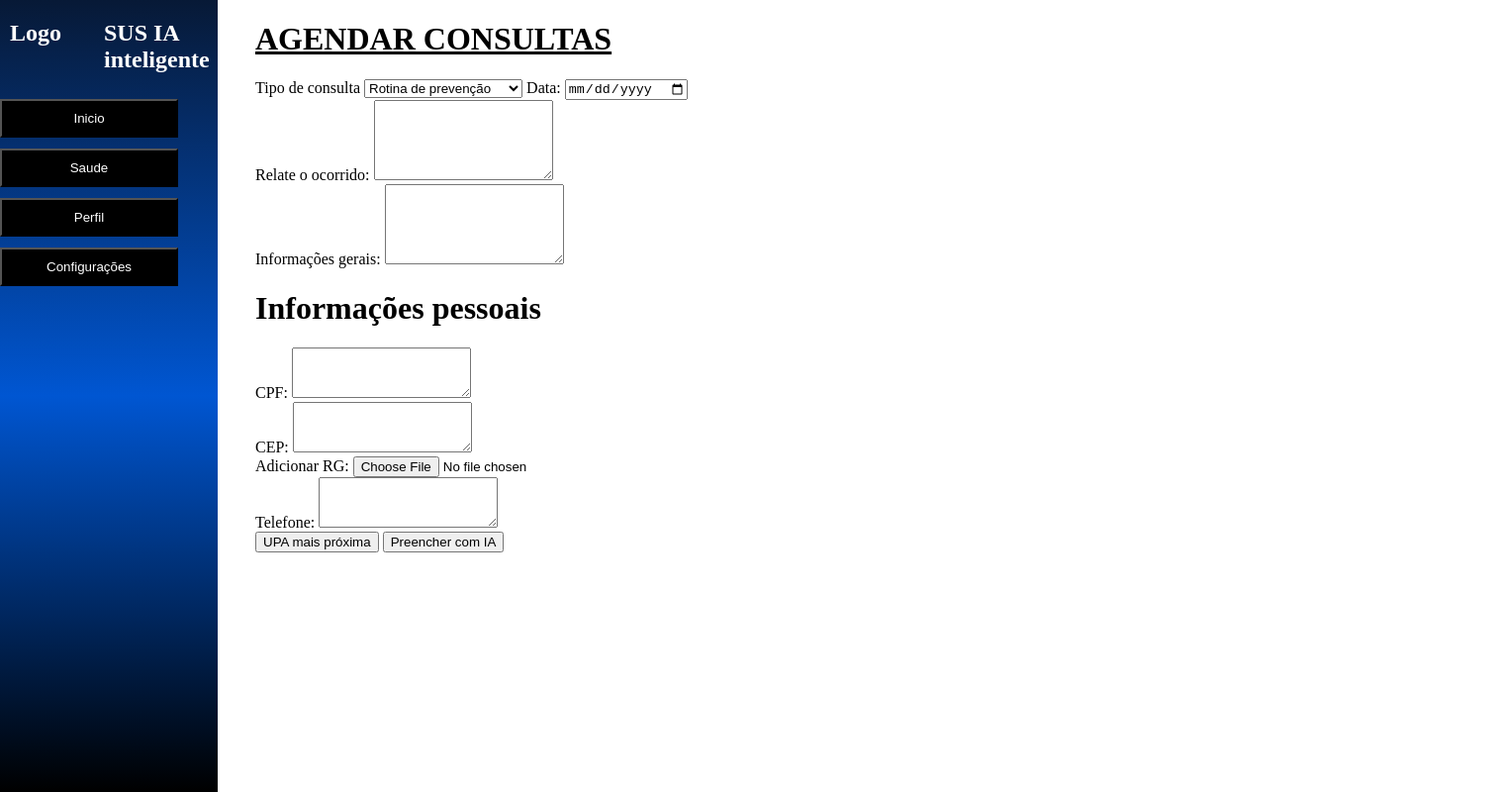
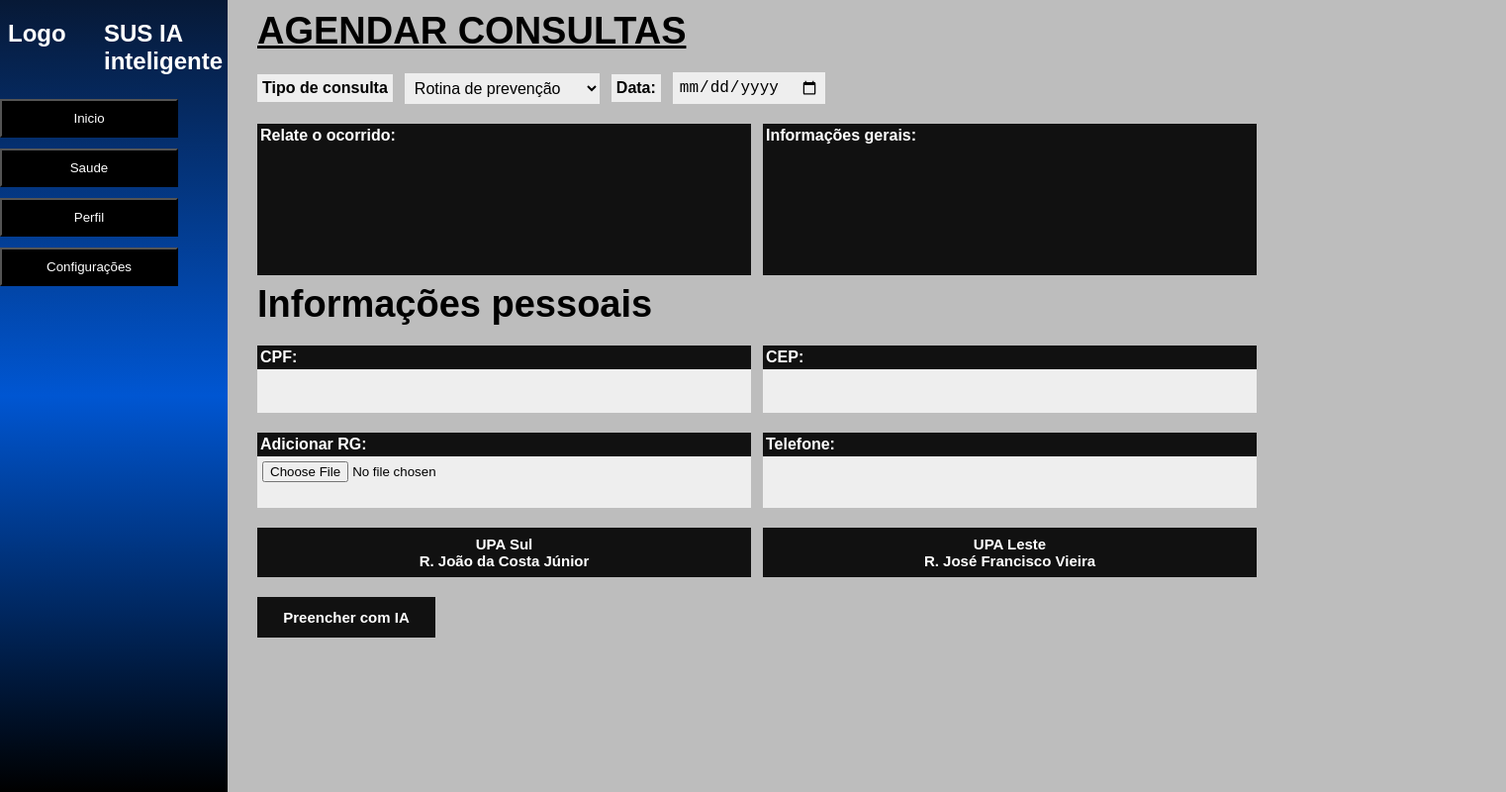
Before and after one commit to Gustavo-Gustzaki/Projetos-pessoal-JavaScript, a plain HTML site: page UPA-PC/Agendar-Consultas-2/Agendar-Consultas.html in a window 1280 px wide. Shown: the whole page at 99% size, 1522 px wide, since content can reach past the window. Drawn offline with Linux system fonts and the light colour scheme.

Commit message:
Tela de Agendar Consulta Pronta

```diff
--- a/UPA-PC/Agendar-Consultas-2/Agendar-Consultas.html
+++ b/UPA-PC/Agendar-Consultas-2/Agendar-Consultas.html
@@ -37,8 +37,6 @@
 
         </header>
 
-        <form id="form-agendamento">
-
         <section id="section-relato">
 
             <label id="label-relato" for="Relato">
@@ -48,8 +46,6 @@
             <textarea id="Relato" rows="5"></textarea>
 
         </section>
-
-        </form>
 
         <section id="section-gerais">
 
@@ -69,7 +65,7 @@
 
             <label id="label-cpf" for="CPF">CPF:</label>
 
-            <textarea id="CPF" rows="3"></textarea>
+            <input type="text" id="CPF">
 
         </section>
 
@@ -77,7 +73,7 @@
 
             <label id="label-cep" for="CEP">CEP:</label>
 
-            <textarea id="CEP" rows="3"></textarea>
+            <input type="text" id="CEP">
 
         </section>
 
@@ -93,12 +89,20 @@
 
             <label id="label-telefone" for="telefone">Telefone:</label>
 
-            <textarea id="telefone" rows="3"></textarea>
+            <input type="tel" id="telefone">
 
         </section>
 
-        <button id="button-upa">
-            UPA mais próxima
+        <button id="button-upa-sul">
+            UPA Sul
+            <br>
+            R. João da Costa Júnior
+        </button>
+
+        <button id="button-upa-leste">
+            UPA Leste
+            <br>
+            R. José Francisco Vieira
         </button>
 
         <button id="button-ia">
--- a/UPA-PC/Agendar-Consultas-2/style.css
+++ b/UPA-PC/Agendar-Consultas-2/style.css
@@ -2,7 +2,7 @@ aside {
     position: fixed;
     top: 0;
     left: 0;
-    width: 220px;
+    width: 230px;
     height: 100vh;
     background: linear-gradient(to bottom, #071936, #0056D2, #000000);
 }
@@ -60,7 +60,7 @@ aside {
 }
 #logo{
     position: fixed;
-    left: 10px;
+    left: 8px;
     color: white;
 }
 #Agendar-ocorrido{
@@ -68,13 +68,147 @@ aside {
     border-color: black;
 }
 main{
+
+}
+body {
+    margin: 0;
+    background-color: #bdbdbd;
+    font-family: Arial, sans-serif;
+}
+
+#principal {
     position: relative;
-    left: 250px;
+    margin-left: 250px;
+    padding: 10px;
+    display: grid;
+    grid-template-columns: 1fr 1fr;
+    gap: 20px 12px;
 }
-/*#Agendar-ocorrido textarea{
-    position: relative;
-    top: 85px;
-    left: -120px;
-    width: 500px;
+
+/* CABEÇALHO */
+
+#cabecalho {
+    grid-column: 1 / 3;
+    display: flex;
+    align-items: center;
+    flex-wrap: wrap;
+    gap: 12px;
+}
+
+#titulo-agendar {
+    width: 100%;
+    font-size: 38px;
+    margin: 0 0 8px 0;
+}
+
+#laber-consultas,
+#label-data {
+    background-color: #eeeeee;
+    font-weight: bold;
+    padding: 5px;
+}
+
+#tipo-consulta,
+#data-consulta {
+    background-color: #eeeeee;
+    border: none;
+    padding: 6px;
+    font-size: 16px;
+}
+
+/* RELATO E INFORMAÇÕES GERAIS */
+
+#section-relato,
+#section-gerais {
+    display: flex;
+    flex-direction: column;
+}
+
+#label-relato,
+#label-gerais,
+#label-cpf,
+#label-cep,
+#label-rg,
+#label-telefone {
+    background-color: #111;
+    color: white;
+    font-weight: bold;
+    padding: 3px;
+}
+
+#Relato,
+#agendar-informacoes {
+    background-color: #111;
+    border: none;
     resize: none;
+    height: 125px;
+    color: white;
 }
+
+/* INFORMAÇÕES PESSOAIS */
+
+#titulo-pessoais {
+    grid-column: 1 / 3;
+    font-size: 38px;
+    margin: -12px 0 0;
+}
+
+#section-cpf,
+#section-cep,
+#section-rg,
+#section-telefone {
+    display: flex;
+    flex-direction: column;
+    background-color: #eeeeee;
+}
+
+#CPF,
+#CEP,
+#telefone {
+    height: 42px;
+    border: none;
+    background-color: #eeeeee;
+    font-size: 16px;
+}
+
+#RG {
+    height: 42px;
+    padding: 5px;
+    background-color: #eeeeee;
+}
+
+/* BOTÕES DAS UPAS */
+
+#button-upa-sul,
+#button-upa-leste {
+    background-color: #111;
+    color: white;
+    border: none;
+    padding: 8px;
+    font-weight: bold;
+    font-size: 15px;
+    cursor: pointer;
+}
+
+#button-upa-sul:hover,
+#button-upa-leste:hover {
+    background-color: #333;
+}
+
+/* BOTÃO IA */
+
+#button-ia {
+    grid-column: 1 / 2;
+    width: 180px;
+    padding: 12px;
+    background-color: #111;
+    color: white;
+    border: none;
+    font-weight: bold;
+    font-size: 15px;
+    cursor: pointer;
+}
+
+#button-ia:hover {
+    background-color: #333;
+}
```
Lines whose indentation alone changed are shown as unchanged.
